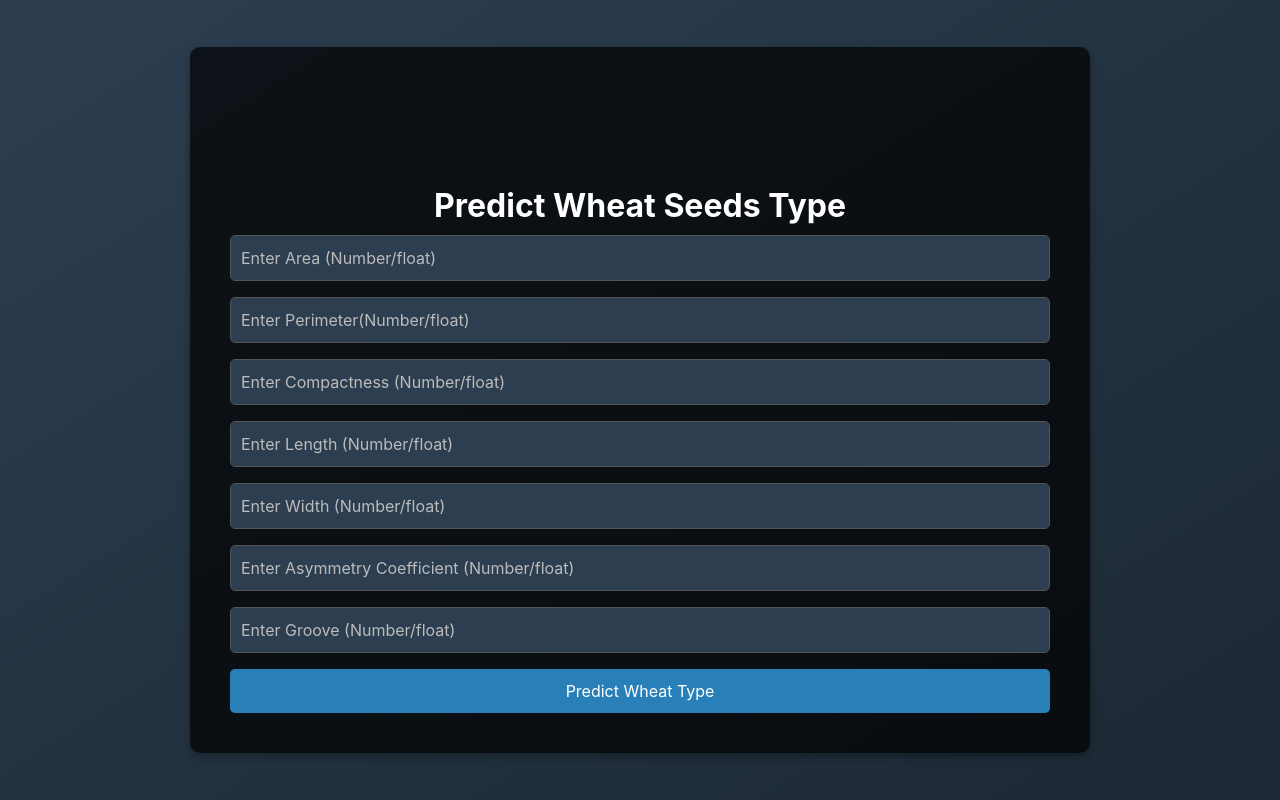
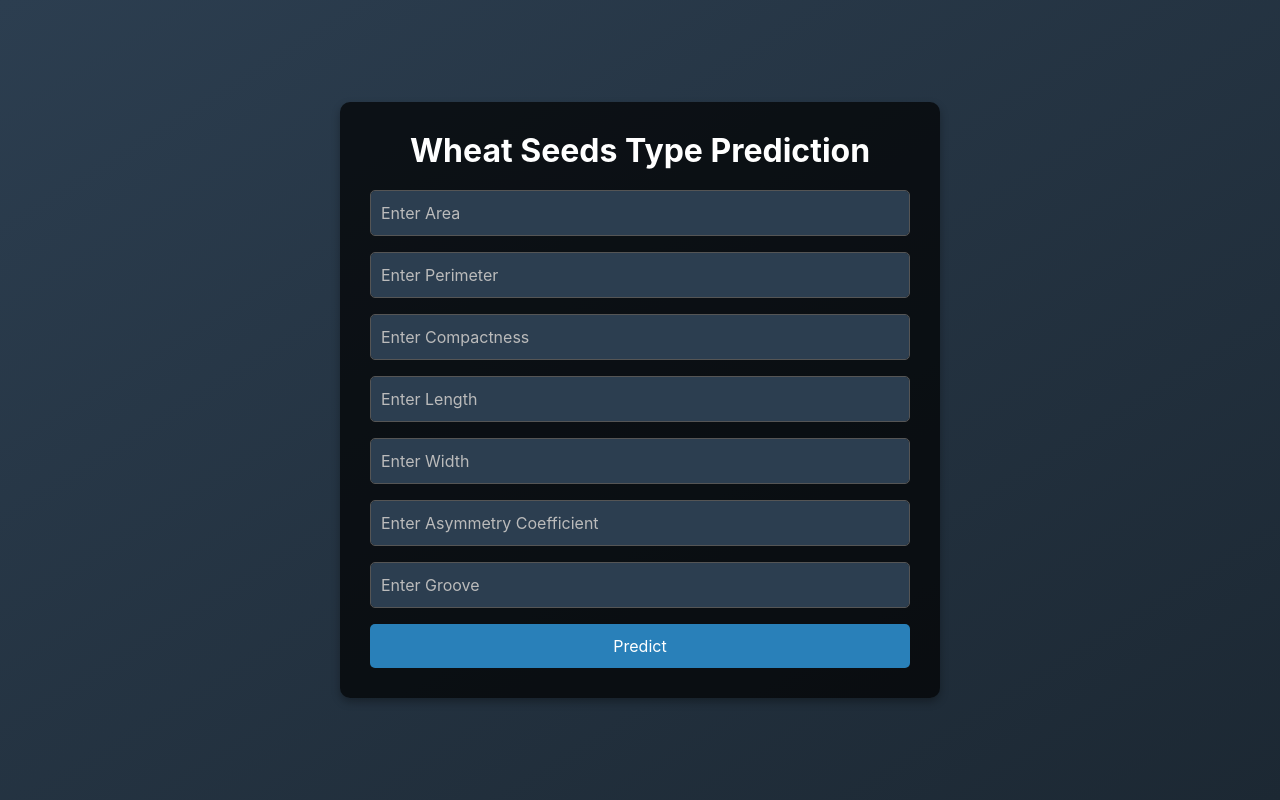
Before and after one commit to yxrjn/mlops-assignment, a Flask app: template app/templates/xinrui.html in a window 1280 px wide. Run offline with Flask 2, Linux system fonts and the light colour scheme; the template is opened without the code that fills it, so the values that code supplies are empty; some libraries are stand-ins or nearby versions.

Commit message:
Add files via upload

```diff
--- a/app/app.py
+++ b/app/app.py
@@ -6,7 +6,7 @@ from pycaret.classification import load_model, predict_model
 
 app = Flask(__name__)
 
-# Get the base directory (one level up from `app`)
+# Get the base directory (one level up from app)
 BASE_DIR = os.path.abspath(os.path.join(os.path.dirname(__file__), ".."))
 
 # Load models with correct paths
@@ -33,30 +33,48 @@ model_html_templates = {
 # Mapping for Wheat Classification
 wheat_mapping = {1: "Kama", 2: "Rosa", 3: "Canadian"}
 
-@app.route("/")
+# Mapping model names to display names for dropdown
+model_mapping = {
+    "predict_xr": "Wheat Seeds Prediction",
+    "predict_jet": "Used Car Price Prediction",
+    "predict_dk": "Melbourne"
+}
+
+@app.route('/')
 def home():
-    return render_template("index.html", models=list(models.keys()))  # Main selection page
+    default_model = "predict_xr"
+    model_display_name = model_mapping.get(default_model, "Unknown Model")
+
+    return render_template('index.html',
+                           model_display_name=model_display_name,
+                           model_mapping=model_mapping,
+                           selected_model=default_model)
 
 @app.route("/predict", methods=["POST"])
 def predict():
     try:
         model_type = request.form.get("model", "predict_xr")  # Default to predict_xr if no model selected
+
         if model_type not in models:
-            return render_template("index.html", prediction_text="Error: Invalid model selection", models=list(models.keys()))
+            return render_template("index.html",
+                                   prediction_text="Error: Invalid model selection",
+                                   model_mapping=model_mapping,
+                                   selected_model=model_type)
 
-        # Extract feature values dynamically
         features = feature_sets[model_type]
         input_values = [request.form.get(feature) for feature in features]
 
-        # Convert inputs to float where applicable
         try:
             input_values = [float(value) for value in input_values]
         except ValueError:
-            return render_template(model_html_templates[model_type], prediction_text="Error: Invalid input format. Ensure all values are numbers.")
+            return render_template(model_html_templates[model_type],
+                                   prediction_text="Error: Invalid input format. Ensure all values are numbers.",
+                                   model_mapping=model_mapping,
+                                   selected_model=model_type)
 
         input_df = pd.DataFrame([input_values], columns=features)
 
-        if model_type == "predict_xr":  # For xinrui's model (Wheat Seeds Classification)
+        if model_type == "predict_xr":  # For Wheat Seeds Classification
             prediction_df = predict_model(models[model_type], data=input_df)
 
             numeric_prediction = prediction_df['prediction_label'].iloc[0] if 'prediction_label' in prediction_df.columns else None
@@ -68,14 +86,23 @@ def predict():
             prediction_table.append({"Parameter": "Predicted Wheat Type", "Value": predicted_type})
             prediction_table.append({"Parameter": "Prediction Score", "Value": prediction_score})
 
-            return render_template("xinrui.html", prediction_table=prediction_table)
+            return render_template("xinrui.html",
+                                   prediction_table=prediction_table,
+                                   model_mapping=model_mapping,
+                                   selected_model=model_type,prediction_text=f"Predicted Wheat Type: {predicted_type}")
 
         else:  # Pickle Models (Used Car / Melbourne Housing)
             prediction = models[model_type].predict(input_df)[0]
-            return render_template(model_html_templates[model_type], prediction_text=f"Predicted Result: {prediction}")
+            return render_template(model_html_templates[model_type],
+                                   prediction_text=f"Predicted Result: {prediction}",
+                                   model_mapping=model_mapping,
+                                   selected_model=model_type)
 
     except Exception as e:
-        return render_template(model_html_templates.get(model_type, "index.html"), prediction_text=f"Error: {str(e)}")
+        return render_template(model_html_templates.get(model_type, "index.html"),
+                               prediction_text=f"Error: {str(e)}",
+                               model_mapping=model_mapping,
+                               selected_model=model_type)
 
 if __name__ == "__main__":
     app.run(debug=True, host="192.168.0.25", port=5000)
--- a/app/templates/index.html
+++ b/app/templates/index.html
@@ -99,10 +99,11 @@
             <div class="model-selection">
                 <label for="model">Choose a Model:</label>
                 <select name="model" required>
-                    {% for model in models %}
-                    <option value="{{ model }}">{{ model }}</option>
+                    {% for key, value in model_mapping.items() %}
+                        <option value="{{ key }}" {% if key == selected_model %}selected{% endif %}>{{ value }}</option>
                     {% endfor %}
                 </select>
+
             </div>
             <button type="submit">Go to Model Page</button>
         </form>
--- a/app/templates/xinrui.html
+++ b/app/templates/xinrui.html
@@ -8,36 +8,31 @@
     <link rel="stylesheet" href="https://maxcdn.bootstrapcdn.com/bootstrap/4.0.0/css/bootstrap.min.css">
 
     <style>
-      /* Background Styling */
       body {
-        background: linear-gradient(to bottom right, #2c3e50, #1c2833); /* Dark gradient */
+        background: linear-gradient(to bottom right, #2c3e50, #1c2833);
+        display: flex;
         height: 100vh;
-        display: flex;
         align-items: center;
         justify-content: center;
         color: white;
       }
 
-      /* Centering the form */
       .form-container {
         background: rgba(0, 0, 0, 0.7);
-        padding: 40px;
+        padding: 30px;
         border-radius: 10px;
         box-shadow: 0 4px 8px rgba(0, 0, 0, 0.3);
         width: 100%;
-        max-width: 900px;
+        max-width: 600px;
         text-align: center;
       }
 
-      /* Heading */
       .form-container h2 {
-        margin-bottom: 10px;
-        margin-top: 100px;
+        margin-bottom: 20px;
         font-weight: bold;
         color: white;
       }
 
-      /* Form input styles */
       .form-group input {
         background-color: #2c3e50;
         color: white;
@@ -50,7 +45,6 @@
         color: #bbb;
       }
 
-      /* Submit button */
       .btn-primary {
         background-color: #2980b9;
         border: none;
@@ -59,12 +53,25 @@
         border-radius: 5px;
       }
 
-      /* Submit button hover effect */
       .btn-primary:hover {
         background-color: #1f618d;
       }
 
-      /* Result Display */
+      .table-container {
+        margin-top: 20px;
+      }
+
+      .table {
+        background-color: white;
+        color: black;
+        border-radius: 5px;
+      }
+
+      .table thead {
+        background-color: green;
+        color: white;
+      }
+
       .result-text {
         margin-top: 20px;
         font-size: 18px;
@@ -75,37 +82,44 @@
   </head>
 
   <body>
-    <div class="form-container">
-      <h2>Predict Wheat Seeds Type </h2>
+    <div class="form-container"
+       style="{% if prediction_table%} margin-top: 20%; {% else %} margin-top: 0; {% endif %}">
+      <h2>Wheat Seeds Type Prediction</h2>
       <form action="/predict" method="post">
         <div class="form-group">
-          <input type="text" class="form-control" name="Area" placeholder="Enter Area (Number/float)" required>
+          <input type="text" class="form-control" name="Area" placeholder="Enter Area" required>
         </div>
         <div class="form-group">
-          <input type="text" class="form-control" name="Perimeter" placeholder="Enter Perimeter(Number/float)" required>
+          <input type="text" class="form-control" name="Perimeter" placeholder="Enter Perimeter" required>
         </div>
         <div class="form-group">
-          <input type="text" class="form-control" name="Compactness" placeholder="Enter Compactness (Number/float)" required>
+          <input type="text" class="form-control" name="Compactness" placeholder="Enter Compactness" required>
         </div>
         <div class="form-group">
-          <input type="text" class="form-control" name="Length" placeholder="Enter Length (Number/float)" required>
+          <input type="text" class="form-control" name="Length" placeholder="Enter Length" required>
         </div>
         <div class="form-group">
-          <input type="text" class="form-control" name="Width" placeholder="Enter Width (Number/float)" required>
+          <input type="text" class="form-control" name="Width" placeholder="Enter Width" required>
         </div>
         <div class="form-group">
-          <input type="text" class="form-control" name="AsymmetryCoeff" placeholder="Enter Asymmetry Coefficient (Number/float)" required>
+          <input type="text" class="form-control" name="AsymmetryCoeff" placeholder="Enter Asymmetry Coefficient" required>
         </div>
         <div class="form-group">
-          <input type="text" class="form-control" name="Groove" placeholder="Enter Groove (Number/float)" required>
+          <input type="text" class="form-control" name="Groove" placeholder="Enter Groove" required>
         </div>
-        <button type="submit" class="btn btn-primary btn-block">Predict Wheat Type</button>
+        <button type="submit" class="btn btn-primary btn-block">Predict</button>
       </form>
 
+      {% if prediction_text %}
+      <div class="result-text">{{ prediction_text }}</div>
+      {% endif %}
+
+
       {% if prediction_table %}
-      <div class="result-text">Prediction Results</div>
-      <table class="table table-bordered mt-3" style="background-color: white; color: black; border-radius: 5px;">
-        <thead style="background-color: green; color: white;">
+      <div class="table-container">
+        <h4 class="text-center">Prediction Results</h4>
+        <table class="table table-bordered">
+          <thead>
             <tr>
               <th>Parameter</th>
               <th>Value</th>
@@ -120,8 +134,7 @@
             {% endfor %}
           </tbody>
         </table>
-      {% elif prediction_text %}
-      <div class="result-text">{{ prediction_text }}</div>
+      </div>
       {% endif %}
     </div>
   </body>
```
Also changed, not shown: 1 other file. Lines whose indentation alone changed are shown as unchanged.
